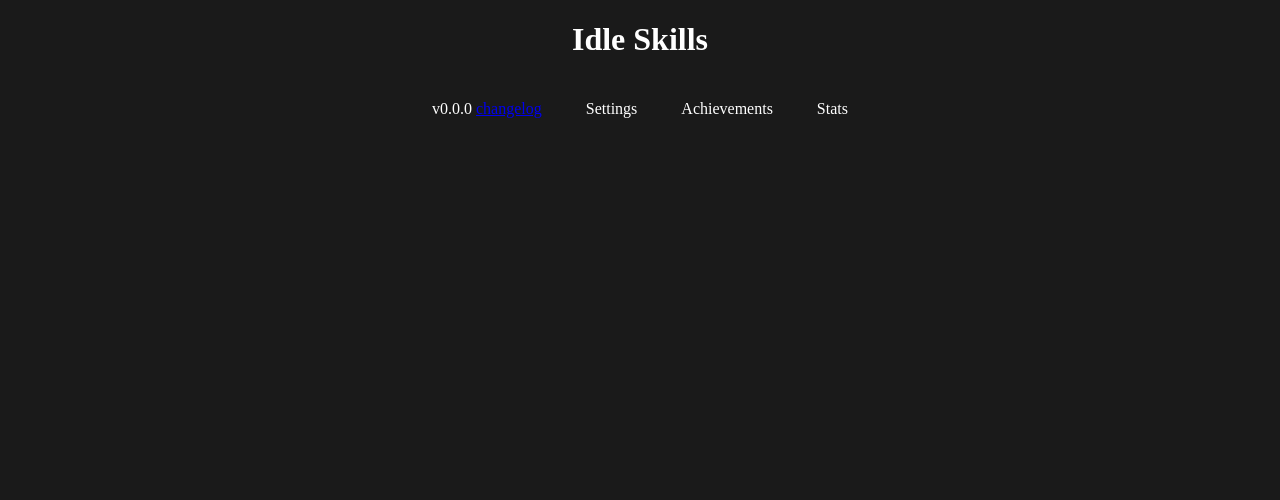
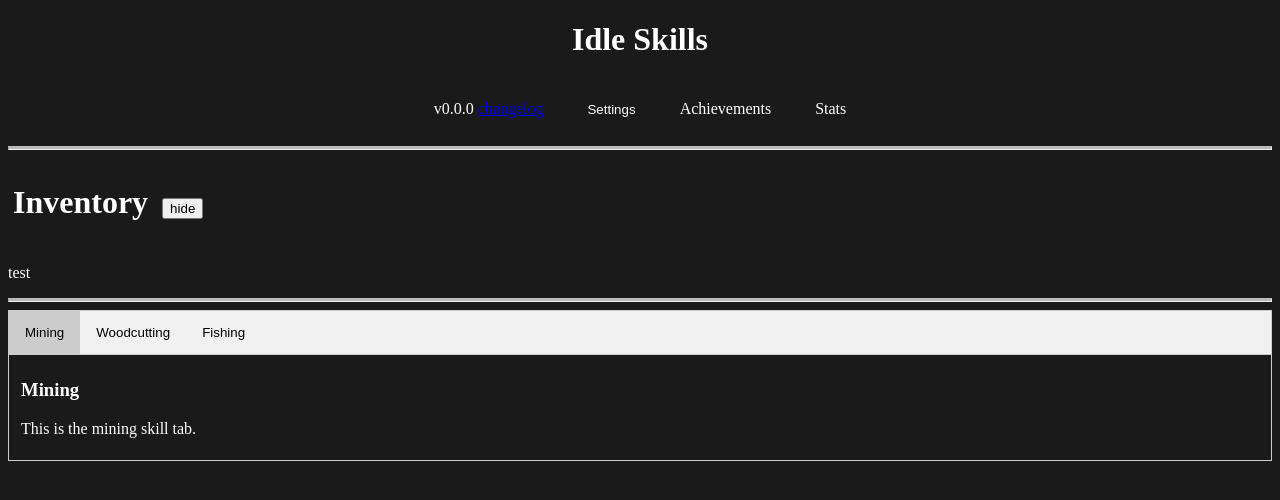
Before and after one commit to MKL105/IdleSkills, a plain HTML site: page index.html in a window 1280 px wide. Drawn offline with Linux system fonts and the light colour scheme.

Commit message:
Set up basic skills layout

```diff
--- a/index.html
+++ b/index.html
@@ -15,7 +15,7 @@
                 v0.0.0 <a href="changelog.html" target="_blank">changelog</a>
             </div>
             <div class="navbar-inner">
-                Settings
+                <button type="button" class="textbutton" onclick="openSettings()">Settings</button>
             </div>
             <div class="navbar-inner">
                 Achievements
@@ -24,5 +24,48 @@
                 Stats
             </div>
         </div>
+        <hr class="solid"/>
+        <div id="game-view">
+            <div class="sideheader">
+                <div class="sideheader-inner">
+                    <h1>Inventory</h1>
+                </div>
+                <div class="sideheader-inner">
+                    <button id="toggle-inventory-button" onclick="toggleInv()">show</button>
+                </div>
+            </div>
+            <div id="inventory-body">
+                <p>test</p>
+            </div>
+            <hr class="solid"/>
+            <div class="skills-tab">
+                <button class="skills-tablinks" onclick="openSkill(event, 'Mining')", id="default-open">Mining</button>
+                <button class="skills-tablinks" onclick="openSkill(event, 'Woodcutting')">Woodcutting</button>
+                <button class="skills-tablinks" onclick="openSkill(event, 'Fishing')">Fishing</button>
+            </div>
+            <div id="Mining", class="skills-tabcontent">
+                <h3>Mining</h3>
+                <p>This is the mining skill tab.</p>
+            </div>
+            <div id="Woodcutting", class="skills-tabcontent">
+                <h3>Woodcutting</h3>
+                <p>This is the woodcutting skill tab.</p>
+            </div>
+            <div id="Fishing", class="skills-tabcontent">
+                <h3>Fishing</h3>
+                <p>This is the fishing skill tab.</p>
+            </div>
+        </div>
+        <div id="settings-view">
+            <span class="topright"><button type="button" class="textbutton topright" onclick="closeSettings()">&times</button></span>
+            <p>Settings</p>
+        </div>
+        <div id="achievements-view">
+            //TODO
+        </div>
+        <div id="stats-view">
+            //TODO
+        </div>
+        <script type="text/javascript" src="/scripts/ui.js"></script>
     </body>
 </html>
--- /dev/null
+++ b/scripts/ui.js
@@ -0,0 +1,66 @@
+//Views
+const gameView = document.getElementById('game-view');
+const settingsView = document.getElementById('settings-view');
+const achievementsView = document.getElementById('achievements-view');
+const statsView = document.getElementById('stats-view');
+
+//Inventory variables
+const toggleInvButton = document.getElementById('toggle-inventory-button');
+const invBody = document.getElementById('inventory-body');
+
+//Initializes the UI once the window is fully loaded.
+window.onload = setupUI();
+function setupUI() {
+    //Set up views
+    gameView.style.display = 'block';
+    settingsView.style.display = 'none';
+    achievementsView.style.display = 'none';
+    statsView.style.display = 'none';
+    //Set up inventory
+    invBody.style.display = 'block';
+    toggleInvButton.textContent = 'hide';
+    //Set up skills tabs
+    document.getElementById("default-open").click();
+}
+
+//Displays and hides the inventory if the according button is clicked.
+function toggleInv() {
+    if (invBody.style.display === 'none') {
+        invBody.style.display = 'block';
+        toggleInvButton.textContent = 'hide';
+    }
+    else {
+        invBody.style.display = 'none';
+        toggleInvButton.textContent = 'show';
+    }
+}
+
+function openSettings() {
+    gameView.style.display = 'none';
+    achievementsView.style.display = 'none';
+    statsView.style.display = 'none';
+    settingsView.style.display = 'block';
+}
+function closeSettings() {
+    gameView.style.display = 'block';
+    achievementsView.style.display = 'none';
+    statsView.style.display = 'none';
+    settingsView.style.display = 'none';
+}
+
+function openSkill(event, skillName) {
+    var i, tabcontent, tablinks;
+
+    tabcontent = document.getElementsByClassName("skills-tabcontent");
+    for (i = 0; i < tabcontent.length; i++) {
+        tabcontent[i].style.display = "none";
+    }
+
+    tablinks = document.getElementsByClassName("skills-tablinks");
+    for (i = 0; i < tablinks.length; i++) {
+        tablinks[i].className = tablinks[i].className.replace(" active", "");
+    }
+
+    document.getElementById(skillName).style.display = "block";
+    event.currentTarget.className += " active";
+}
--- a/styles/mainstyles.css
+++ b/styles/mainstyles.css
@@ -4,6 +4,9 @@ body {
 }
 .header {
     text-align: center;
+}
+.sideheader {
+    text-align: left;
 }
 .navbar {
     text-align: center;
@@ -13,3 +16,51 @@ body {
     text-align: left;
     margin: 20px;
 }
+.sideheader-inner {
+    display:inline-block;
+    text-align: left;
+    margin: 5px;
+}
+hr.solid {
+    border-top: 3px solid #bbb;
+}
+.textbutton {
+    background:none;
+    border:none;
+    margin:0;
+    padding:0;
+    cursor: pointer;
+    color: white;
+}
+.topright {
+    color: white;
+    float: right;
+    font-size: 50px;
+    margin-right: 50px;
+}
+.skills-tab {
+    overflow: hidden;
+    border: 1px solid #ccc;
+    background-color: #f1f1f1;
+}
+.skills-tab button {
+    background-color: inherit;
+    float: left;
+    border: none;
+    outline: none;
+    cursor: pointer;
+    padding: 14px 16px;
+    transition: 0.3s;
+}
+.skills-tab button:hover {
+    background-color: #dddddd;
+}
+.skills-tab button.active {
+    background-color: #ccc;
+}
+.skills-tabcontent {
+    display: none;
+    padding: 6px 12px;
+    border: 1px solid #ccc;
+    border-top: none;
+}
```
